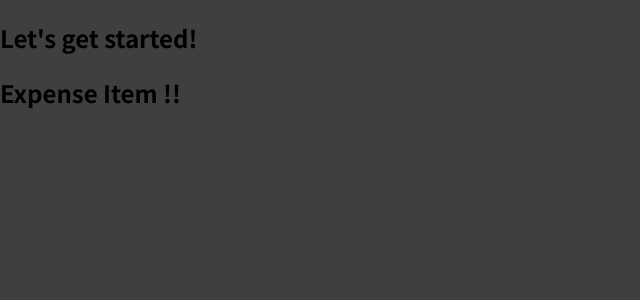
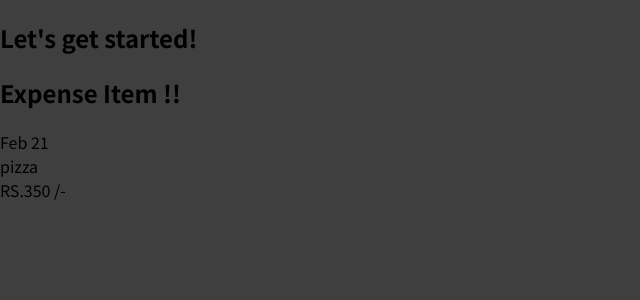
Before and after one commit to SHAIK14/ExpenseTracker, a JavaScript app: page / in a window 1280 px wide. Shown: the top 300 px of the page, without its empty margins (0-640 px from the left). Built offline with nearby package versions, Linux system fonts and the light colour scheme.

Commit message:
first task

```diff
--- a/src/components/ExpenseItems.js
+++ b/src/components/ExpenseItems.js
@@ -1,5 +1,12 @@
 function ExpenseItem() {
-  return <h2>Expense Item !!</h2>;
+  return (
+    <div>
+      <h2>Expense Item !!</h2>
+      <div>Feb 21</div>
+      <div>pizza</div>
+      <div>RS.350 /-</div>
+    </div>
+  );
 }
 
 export default ExpenseItem;
```
